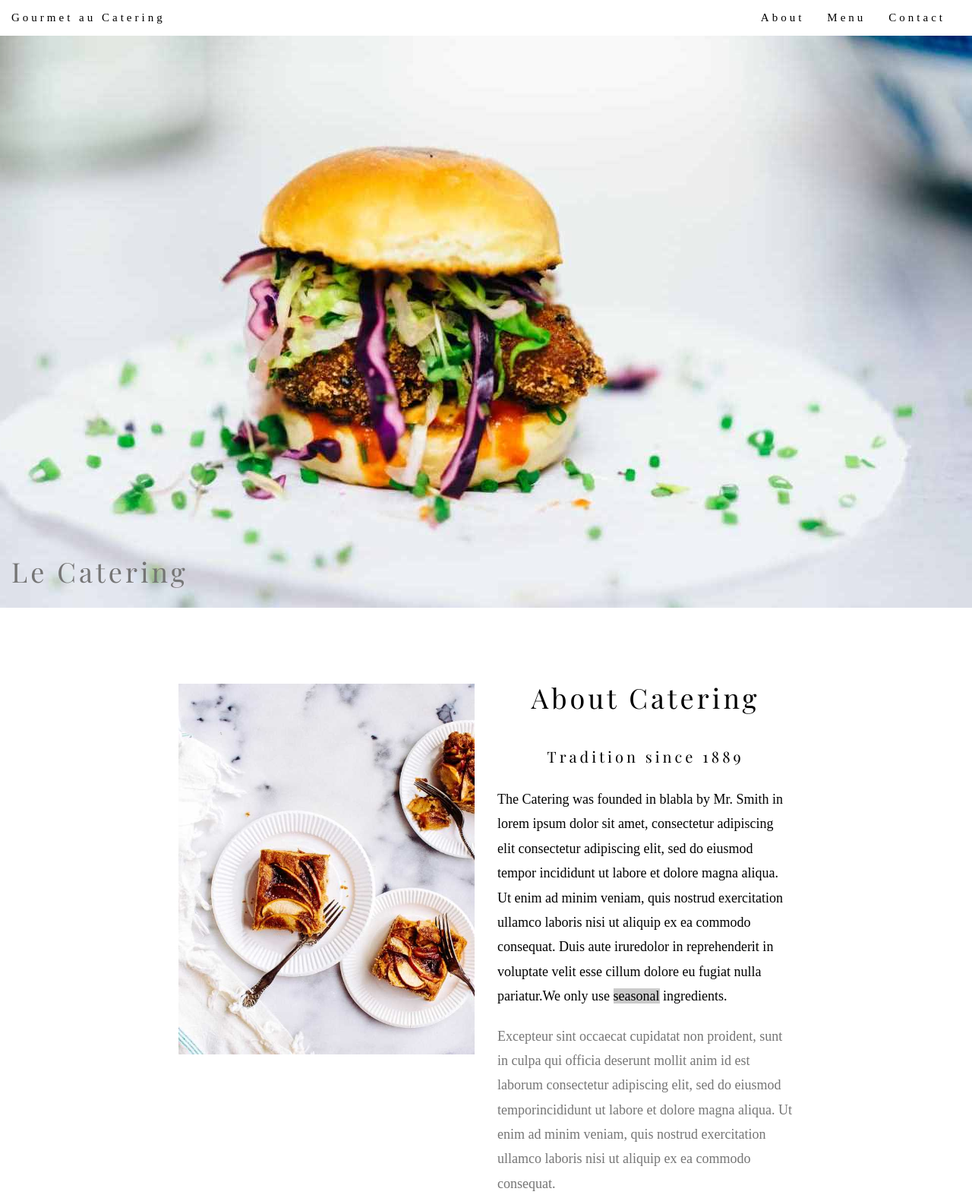
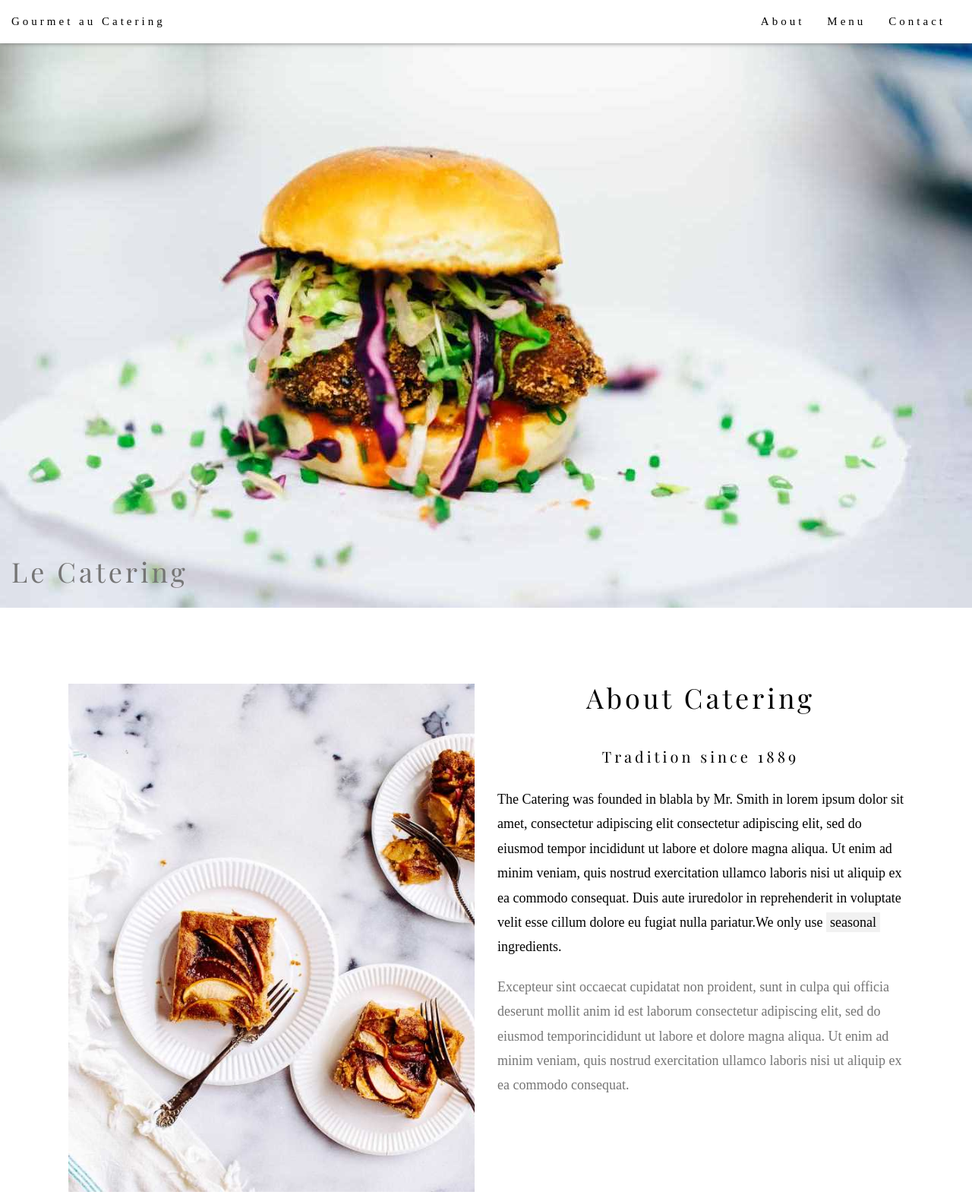
Before and after one commit to sg-812/gourmet, a plain HTML site: page index.html in a window 1280 px wide. Shown: the whole page at 76% size. Drawn offline with nearby package versions, Linux system fonts and the light colour scheme; a web font is replaced by a local one.

Commit message:
changes in container

```diff
--- a/css/style.css
+++ b/css/style.css
@@ -56,20 +56,23 @@ h3 {
 }
 
 /* common class */
-
+.container-fluid{
+  width:100%;
+  padding:0 15px;
+}
 .container {
-  max-width: 1920px;
+  max-width: 1130px;
   width: 100%;
   margin: 0 auto;
   padding: 0 15px;
 }
-.container-padding{
-    padding-left:220px;
-    padding-right:220px;
-}
+
 .common-padding {
   padding-top: 100px;
   padding-bottom: 100px;
+}
+.text-padding{
+    padding:3px 5px;
 }
 .row {
   display: flex;
@@ -92,7 +95,7 @@ h3 {
     color:var(--grey);
 }
 .bg-gray{
-    background-color: var(--mediumGrey);
+    background-color: var(--lightGrey);
 }
 .text-center{
     text-align: center;
@@ -113,11 +116,12 @@ h3 {
 
 /* --------------navbar-------------- */
 .navbar{
-    padding:10px 0;
+    padding:15px 0;
     background-color: white;
     position:fixed;
     z-index:999;
     width:100%;
+    box-shadow:2px 0 6px var(--grey);
 }
 .navbar-brand a span{
     letter-spacing: 4px;
--- a/index.html
+++ b/index.html
@@ -12,7 +12,7 @@
     <header>
         <!-- ---------------navbar------------------- -->
       <div class="navbar">
-        <div class="container">
+        <div class="container-fluid">
           <nav>
             <div class="navbar-brand">
               <a href="#">
@@ -35,7 +35,7 @@
 
         <!-- ----------------banner--------------------- -->
       <section class="banner">
-        <div class="container">
+        <div class="container-fluid">
             <div class="banner-content">
                 <h1>Le Catering</h1>
             </div>
@@ -45,7 +45,7 @@
     <!-- -------------about--------------- -->
       <section class="about common-padding container-padding">
         <div class="container">
-            <div class="row">
+            <div class="row ">
                 <div class="col col-50">
                     <div class="about-image">
                         <img src="./images/about.jpg" alt="about">
@@ -55,7 +55,7 @@
                     <h2 class="text-center">About Catering</h2>
                     <h3 class="text-center">Tradition since 1889</h3>
                     <p class="about-para-first">
-                        The Catering was founded in blabla by Mr. Smith in lorem ipsum dolor sit amet, consectetur adipiscing elit consectetur adipiscing elit, sed do eiusmod tempor incididunt ut labore et dolore magna aliqua. Ut enim ad minim veniam, quis nostrud exercitation ullamco laboris nisi ut aliquip ex ea commodo consequat. Duis aute iruredolor in reprehenderit in voluptate velit esse cillum dolore eu fugiat nulla pariatur.We only use <span class="bg-gray">seasonal</span> ingredients.
+                        The Catering was founded in blabla by Mr. Smith in lorem ipsum dolor sit amet, consectetur adipiscing elit consectetur adipiscing elit, sed do eiusmod tempor incididunt ut labore et dolore magna aliqua. Ut enim ad minim veniam, quis nostrud exercitation ullamco laboris nisi ut aliquip ex ea commodo consequat. Duis aute iruredolor in reprehenderit in voluptate velit esse cillum dolore eu fugiat nulla pariatur.We only use <span class="bg-gray text-padding">seasonal</span> ingredients.
                     </p>
                     <p class="text-gray">
                         Excepteur sint occaecat cupidatat non proident, sunt in culpa qui officia deserunt mollit anim id est laborum consectetur adipiscing elit, sed do eiusmod temporincididunt ut labore et dolore magna aliqua. Ut enim ad minim veniam, quis nostrud exercitation ullamco laboris nisi ut aliquip ex ea commodo consequat.
```
